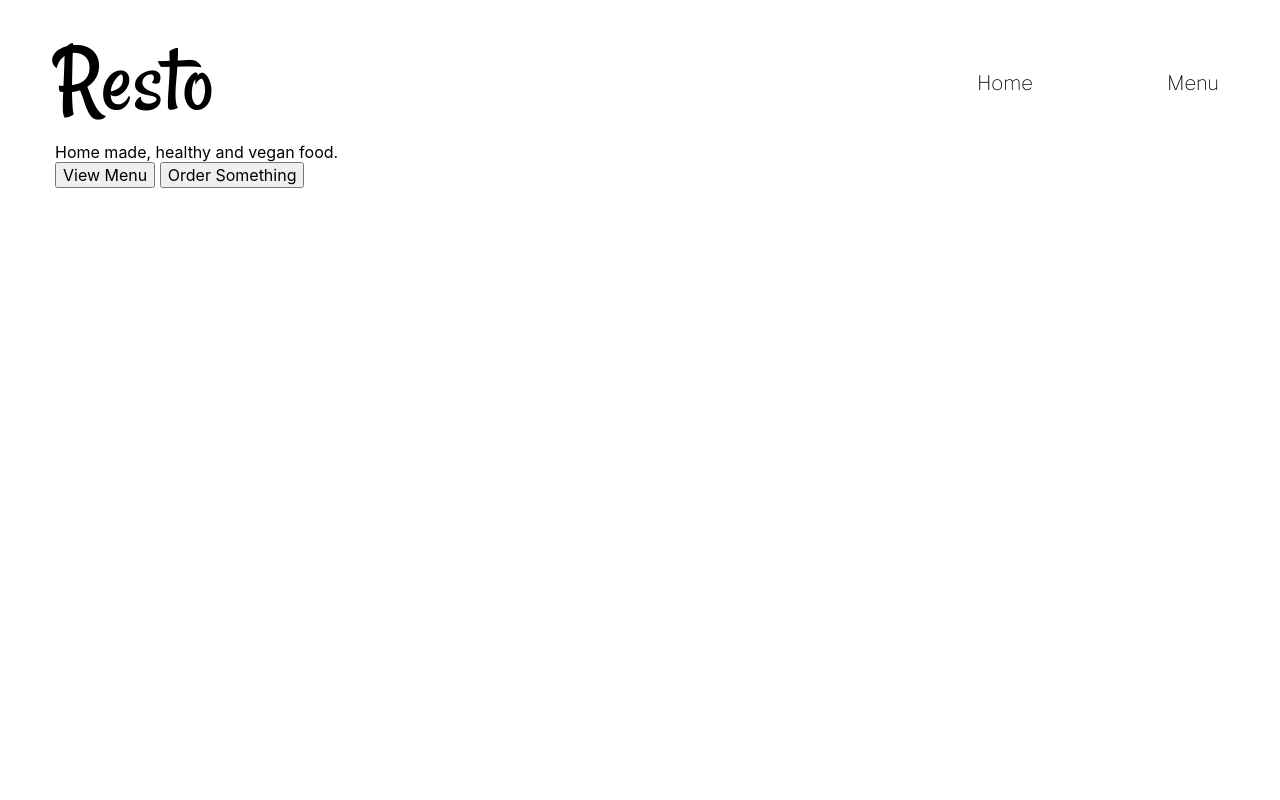
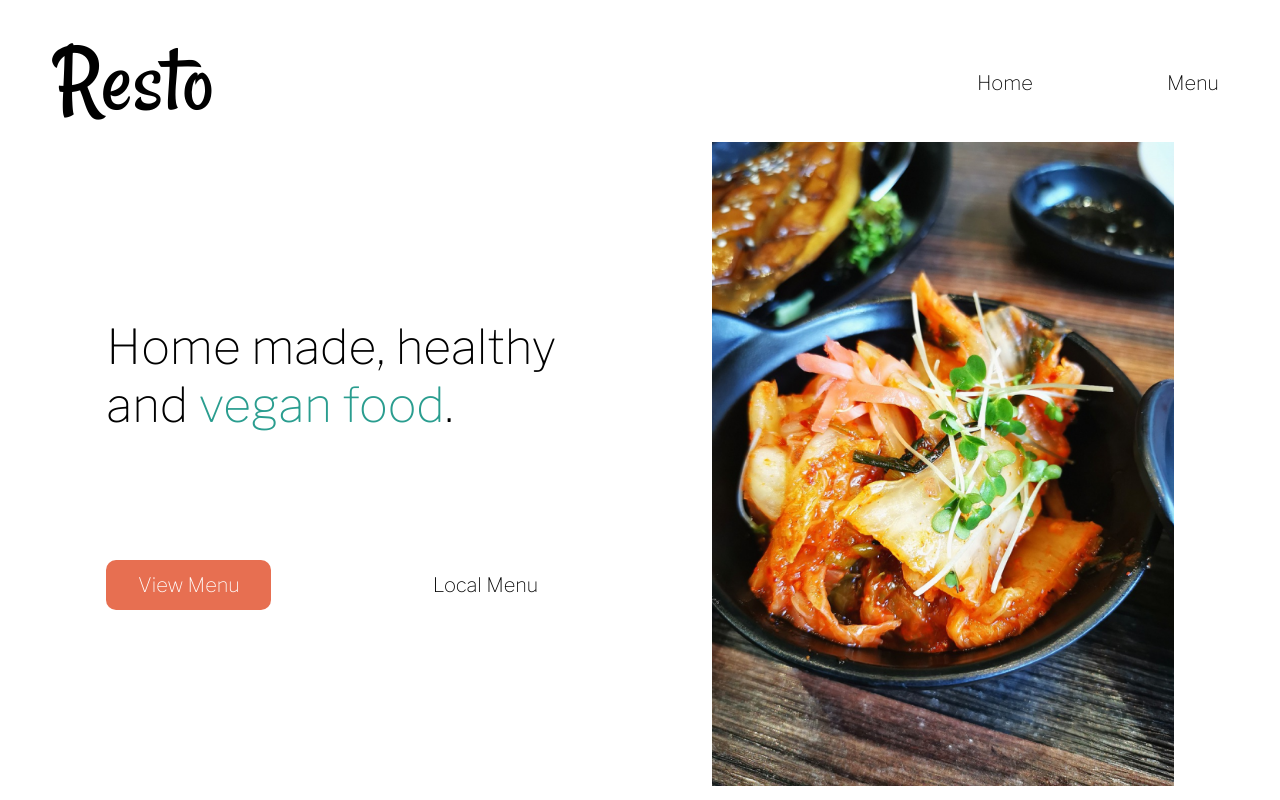
Before and after one commit to mothibimalebana/resto, a website built with webpack: page src/template.html in a window 1280 px wide. Built offline with nearby package versions, Linux system fonts and the light colour scheme.

Commit message:
home page is complete, styling and everything

```diff
--- a/package.json
+++ b/package.json
@@ -34,7 +34,6 @@
     "graceful-fs": "^4.2.11",
     "has-flag": "^4.0.0",
     "hasown": "^2.0.2",
-    "html-loader": "^5.1.0",
     "import-local": "^3.2.0",
     "interpret": "^3.1.1",
     "is-core-module": "^2.15.1",
@@ -98,6 +97,7 @@
   "license": "ISC",
   "devDependencies": {
     "css-loader": "^7.1.2",
+    "html-loader": "^5.1.0",
     "html-webpack-plugin": "^5.6.3",
     "style-loader": "^4.0.0",
     "webpack": "^5.96.1",
--- a/src/css/home.css
+++ b/src/css/home.css
@@ -112,3 +112,66 @@
     font-weight: 500;
     line-height: normal;
   }
+  #content{
+    display: grid;
+    grid-template-columns: repeat(2, minmax(10rem, 0.45fr));
+    gap: 9rem;
+    align-items: center;
+    justify-content: center;
+  }
+  .contentLeft{
+    /**Layout**/
+    display: flex;
+    flex-direction: column;
+    justify-content: center;
+    gap: 7.87rem;
+
+    /**Typography**/
+    color: #000;
+    font-family: "Libre Franklin";
+    font-size: 3rem;
+    font-style: normal;
+    font-weight: 300;
+    line-height: normal;
+  }
+  .contentRight{
+    display: flex;
+    justify-content: center;
+  }
+  span{
+    color: #2A9D8F;
+  }
+  .contentButtons{
+    display: flex;
+    justify-content: space-between;
+  }
+  .contentButtons> button{
+    font-size: 20px;
+    width: 10.3125rem;
+    height: 3.125rem;
+    flex-shrink: 0;
+  }
+  .buttonLeft{
+    border-radius: 0.625rem;
+    border: #E76F51 ;
+    background: #E76F51;
+
+    color: #FFF;
+    font-family: "Libre Franklin";
+    font-size: 1.25rem;
+    font-style: normal;
+    font-weight: 400;
+    line-height: normal;
+  }
+  .buttonRight{
+    border-radius: 0.625rem;
+    background-color: #FFF;
+    border: #FFF;
+
+    color: #000000;
+    font-family: "Libre Franklin";
+    font-size: 1.25rem;
+    font-style: normal;
+    font-weight: 400;
+    line-height: normal;
+  }
--- a/src/template.html
+++ b/src/template.html
@@ -23,10 +23,14 @@
             <div class="textContent">
                 Home made, healthy and <span>vegan food</span>.
             </div>
-            <button>View Menu</button>
-            <button>Order Something</button>
+            <div class="contentButtons">
+                <button class="buttonLeft">View Menu</button>
+                <button class="buttonRight">Local Menu</button>
+            </div>
         </div>
-        <div class="contentRight"></div>
+        <div class="contentRight">
+            <img src="./img/korean-dish.png" alt="">
+        </div>
     </div>
 </body>
 </html>
--- a/webpack.config.js
+++ b/webpack.config.js
@@ -11,7 +11,7 @@ module.exports = {
   },
   devtool: "eval-source-map",
   devServer: {
-    watchFiles: ["./src/template.html", "./src/menu.html"],
+    watchFiles: ["./src/template.html", "./src/menu.html", "./src/css/home.css"],
   },
   plugins: [
     new HtmlWebpackPlugin({
@@ -35,6 +35,10 @@ module.exports = {
         {
           test: /\.(png|svg|jpg|jpeg|gif)$/i,
           type: 'asset/resource',
+        },
+        {
+          test: /\.html$/i,
+          loader: "html-loader",
         }
     ]
   }
```
Also changed, not shown: 1 other file.
